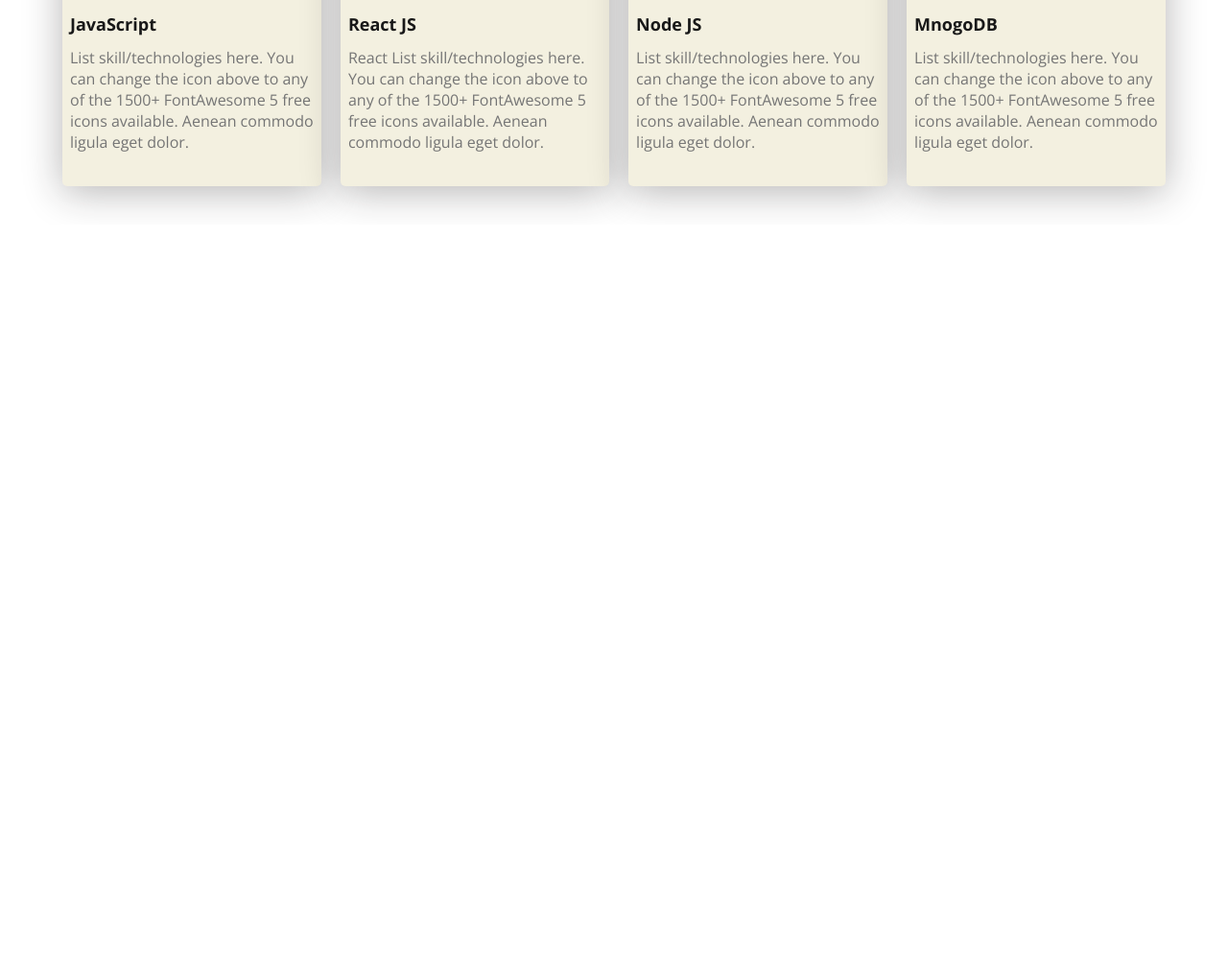
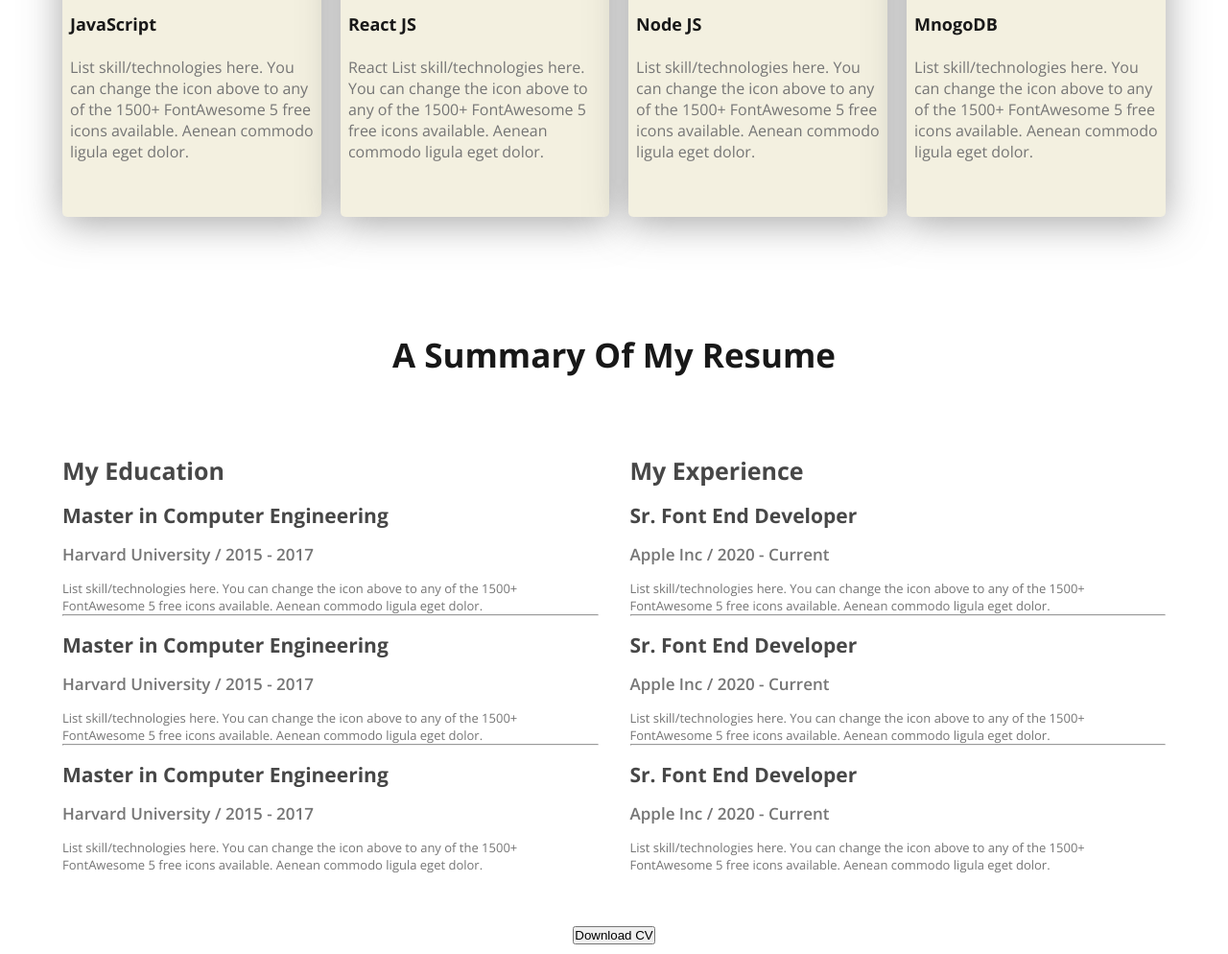
Before and after one commit to ahassh1/my-portfolio, a plain HTML site: page index.html in a window 1280 px wide. Shown: the part 1894-2888 px from the top of the page at 96% size. Before the commit the page ends 2128 px from the top, so only its background shows below. Drawn offline with nearby package versions, Linux system fonts and the light colour scheme.

Commit message:
resume part done

```diff
--- a/index.html
+++ b/index.html
@@ -135,6 +135,65 @@
     </div>
 
   </section>
+
+  <section>
+    <div>   <h2 class="resume_head">A Summary Of My Resume</h2></div>
+
+
+
+    <div class="container_resume">
+      <!-- resume_column*2>h2.resume_column_title+experience*3>h4.experience_title+h5.experience_sub_title+.experiencea_description -->
+      <resume_column>
+        <h2 class="resume_column_title">My Education</h2>
+        <experience>
+          <h4 class="experience_title"> Master in Computer Engineering</h4>
+          <h5 class="experience_sub_title">   Harvard University / 2015 - 2017</h5>
+          <div class="experiencea_description"> List skill/technologies here. You can change the icon above
+            to any of the 1500+ FontAwesome 5 free icons available. Aenean commodo ligula eget dolor.</div>
+        </experience><hr>
+        <experience>
+          <h4 class="experience_title"> Master in Computer Engineering</h4>
+          <h5 class="experience_sub_title">Harvard University / 2015 - 2017</h5>
+          <div class="experiencea_description">List skill/technologies here. You can change the icon above
+            to any of the 1500+ FontAwesome 5 free icons available. Aenean commodo ligula eget dolor.</div>
+        </experience><hr>
+        <experience>
+          <h4 class="experience_title"> Master in Computer Engineering</h4>
+          <h5 class="experience_sub_title">Harvard University / 2015 - 2017</h5>
+          <div class="experiencea_description">List skill/technologies here. You can change the icon above
+            to any of the 1500+ FontAwesome 5 free icons available. Aenean commodo ligula eget dolor.</div>
+        </experience>
+      </resume_column>
+      <resume_column>
+        <h2 class="resume_column_title">My Experience</h2>
+        <experience>
+
+
+
+       <h4 class="experience_title">  Sr. Font End Developer</h4>
+          <h5 class="experience_sub_title">Apple Inc / 2020 - Current</h5>
+          <div class="experiencea_description">List skill/technologies here. You can change the icon above
+            to any of the 1500+ FontAwesome 5 free icons available. Aenean commodo ligula eget dolor.</div>
+        </experience><hr>
+        <experience>
+          <h4 class="experience_title">  Sr. Font End Developer</h4>
+          <h5 class="experience_sub_title">Apple Inc / 2020 - Current</h5>
+          <div class="experiencea_description">List skill/technologies here. You can change the icon above
+            to any of the 1500+ FontAwesome 5 free icons available. Aenean commodo ligula eget dolor.</div>
+        </experience><hr>
+        <experience>
+          <h4 class="experience_title">  Sr. Font End Developer</h4>
+          <h5 class="experience_sub_title">Apple Inc / 2020 - Current</h5>
+          <div class="experiencea_description">List skill/technologies here. You can change the icon above
+            to any of the 1500+ FontAwesome 5 free icons available. Aenean commodo ligula eget dolor.</div>
+        </experience>
+      </resume_column>
+    </div>
+    <div class="resume_btn">
+      <button>Download CV </button>
+    </div>
+  </section>
+
  </main>
 
 
--- a/style.css
+++ b/style.css
@@ -170,6 +170,7 @@ main{
     font-size: 16px;
     font-weight: 400;
     text-align: left;
+    margin: 22px 0;
 
 }
 .skill_main{
@@ -181,6 +182,58 @@ main{
     padding: 35px 8px ;
     border-radius: 5px;
     margin-bottom: 40px;
-    box-shadow: 0px 6px 40px 0px rgba(27, 26, 26, 0.322) ;
+    box-shadow: 0px 6px 40px 0px rgba(92, 91, 91, 0.555) ;
+}
+.resume_head{
+    /* padding: 70px 70px; */
+    margin: 80px 0;
+    text-align: center;
+    color: rgb(24, 24, 24);
+    font-family: Open Sans;
+    font-size: 35px;
+    font-weight: 700;
+    text-align: center;
+}
+.container_resume{
+    display: flex;
+    gap: 33px;
+    /* margin: 0 auto; */
+   margin-bottom: 45px;
 
 }
+.resume_column_title{
+    color: rgb(71, 71, 71);
+    font-family: Open Sans;
+    font-size: 25px;
+    font-weight: 700;
+    text-align: left;
+    margin-top: 17;
+    }
+    .experience_title{
+        color: rgb(71, 71, 71);
+        font-family: Open Sans;
+        font-size: 21px;
+        font-weight: 700;
+        text-align: left;
+        margin-top: 16px;
+    }
+    .experience_sub_title{
+        color: rgb(117, 117, 117);
+        font-family: Open Sans;
+        font-size: 17px;
+        font-weight: 600;
+        text-align: left;
+        margin: 15px 0;
+    }
+    .experiencea_description{
+        color: rgb(117, 117, 117);
+        font-family: Open Sans;
+        font-size: 13px;
+        font-weight: 400;
+        text-align: left;
+    }
+  .resume_btn{
+   text-align: center;
+   padding: 10px 10px;
+   color: aqua;
+  }
```
